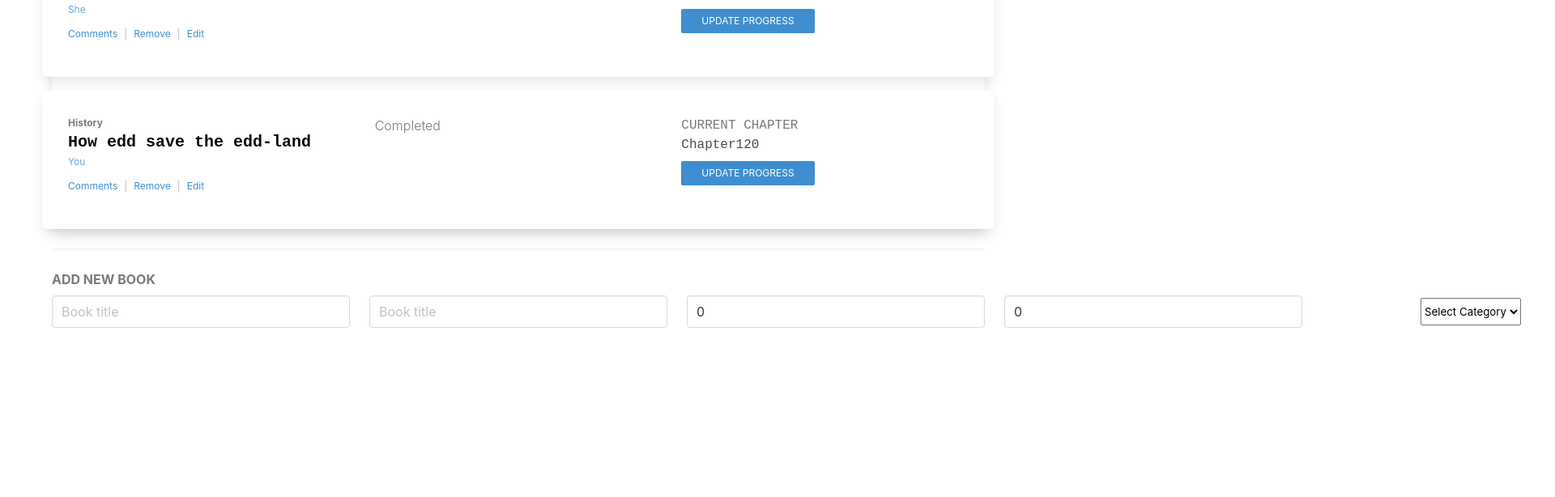
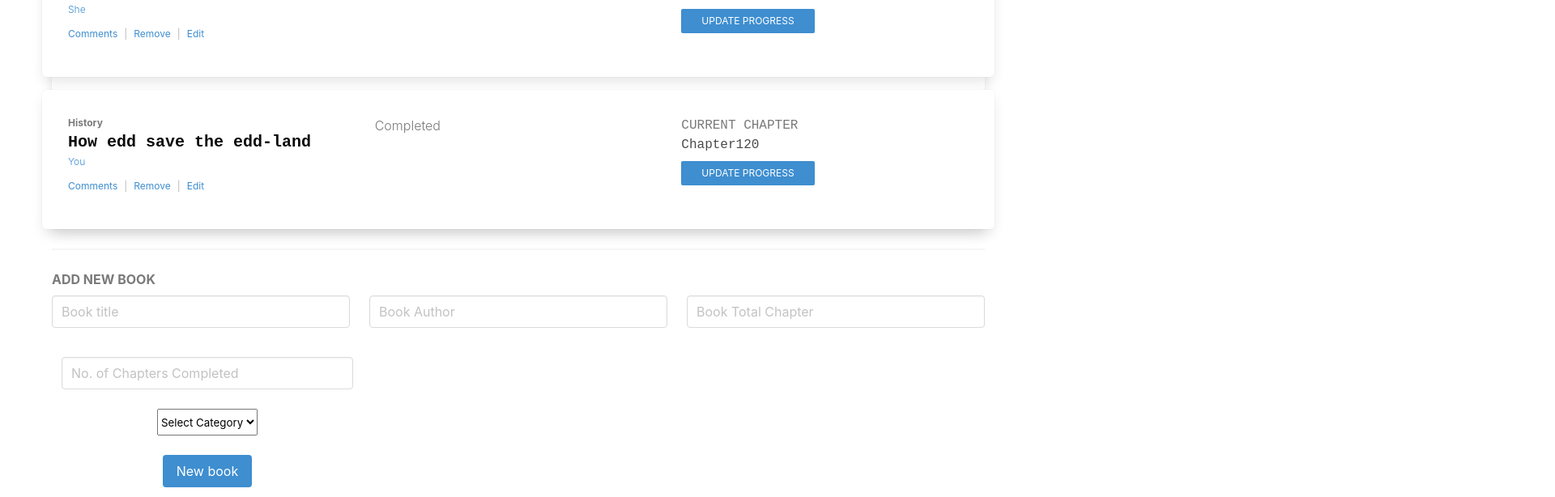
Before and after one commit to edxco/bookstore, a React (Create React App) app: page / in a window 1280 px wide. Shown: the part 521-1135 px from the top of the page at 81% size, 1920 px wide, since content can reach past the window. Before the commit the page ends 938 px from the top, so only its background shows below. Built offline with nearby package versions, Linux system fonts and the light colour scheme.

Commit message:
Book form inputs add

```diff
--- a/src/containers/BookForm.js
+++ b/src/containers/BookForm.js
@@ -20,8 +20,8 @@ const BookForm = ({ createNewBook }) => {
     title: '',
     category: '',
     author: '',
-    totalChapter: 0,
-    chapter: 0,
+    totalChapter: '',
+    chapter: '',
   });
 
   const handleChange = ({ target }) => {
@@ -39,8 +39,8 @@ const BookForm = ({ createNewBook }) => {
       title: '',
       category: '',
       author: '',
-      totalChapter: 0,
-      chapter: 0,
+      totalChapter: '',
+      chapter: '',
     });
   };
 
@@ -50,7 +50,8 @@ const BookForm = ({ createNewBook }) => {
       <div className="has-text-weight-bold has-text-grey mb-2">
         ADD NEW BOOK
       </div>
-      <form className="columns is-align-items-center">
+      <form>
+        <div className="columns is-align-items-center">
           <div className="column is-one-third is-justify-content-center is-flex">
             <input
               className="input"
@@ -68,10 +69,10 @@ const BookForm = ({ createNewBook }) => {
               className="input"
               value={data.author}
               onChange={handleChange}
-            id="title"
-            name="title"
+              id="author"
+              name="author"
               type="text"
-            placeholder="Book title"
+              placeholder="Book Author"
             />
           </div>
 
@@ -80,11 +81,12 @@ const BookForm = ({ createNewBook }) => {
               className="input"
               value={data.totalChapter}
               onChange={handleChange}
-            id="title"
-            name="title"
-            type="text"
-            placeholder="Book title"
+              id="totalChapter"
+              name="totalChapter"
+              type="number"
+              placeholder="Book Total Chapter"
             />
+          </div>
         </div>
 
         <div className="column is-one-third is-justify-content-center is-flex">
@@ -92,10 +94,10 @@ const BookForm = ({ createNewBook }) => {
             className="input"
             value={data.chapter}
             onChange={handleChange}
-            id="title"
-            name="title"
-            type="text"
-            placeholder="Book title"
+            id="chapter"
+            name="chapter"
+            type="number"
+            placeholder="No. of Chapters Completed"
           />
         </div>
 
@@ -119,9 +121,13 @@ const BookForm = ({ createNewBook }) => {
         </div>
 
         <div className="column is-one-third is-justify-content-center is-flex">
-          <input className="button is-info" onClick={(e) => handleClick(e)} type="submit" value="New book" />
+          <input
+            className="button is-info"
+            onClick={(e) => handleClick(e)}
+            type="submit"
+            value="New book"
+          />
         </div>
-
       </form>
     </div>
   );
```
Lines whose indentation alone changed are shown as unchanged.
